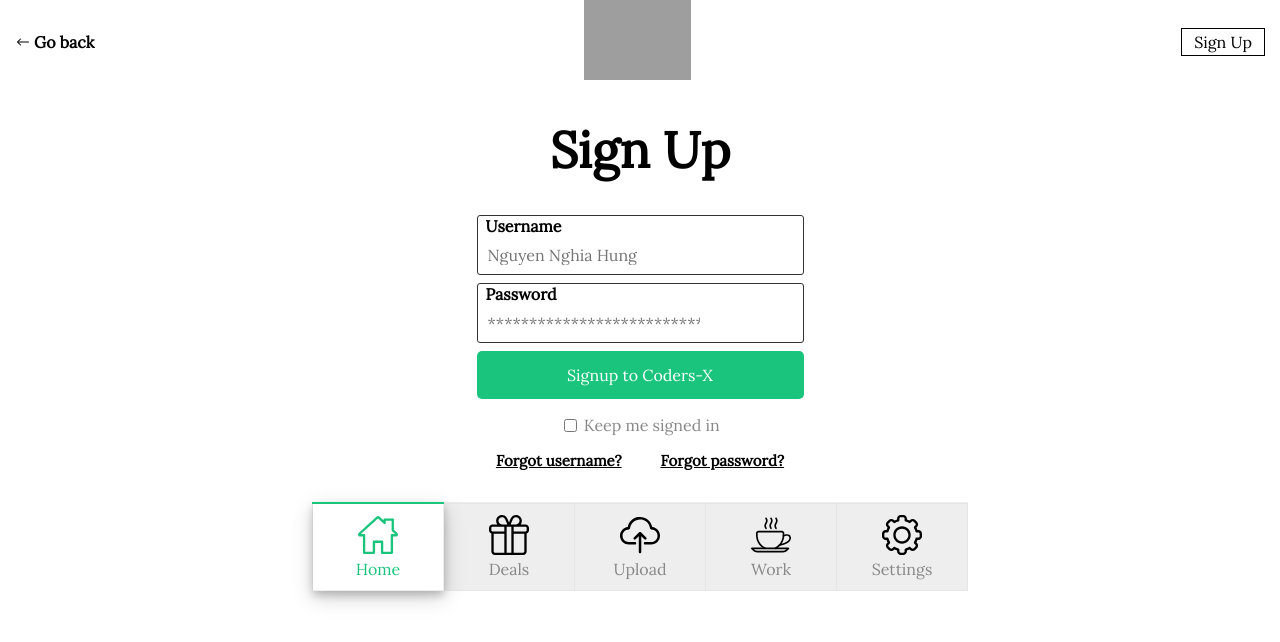
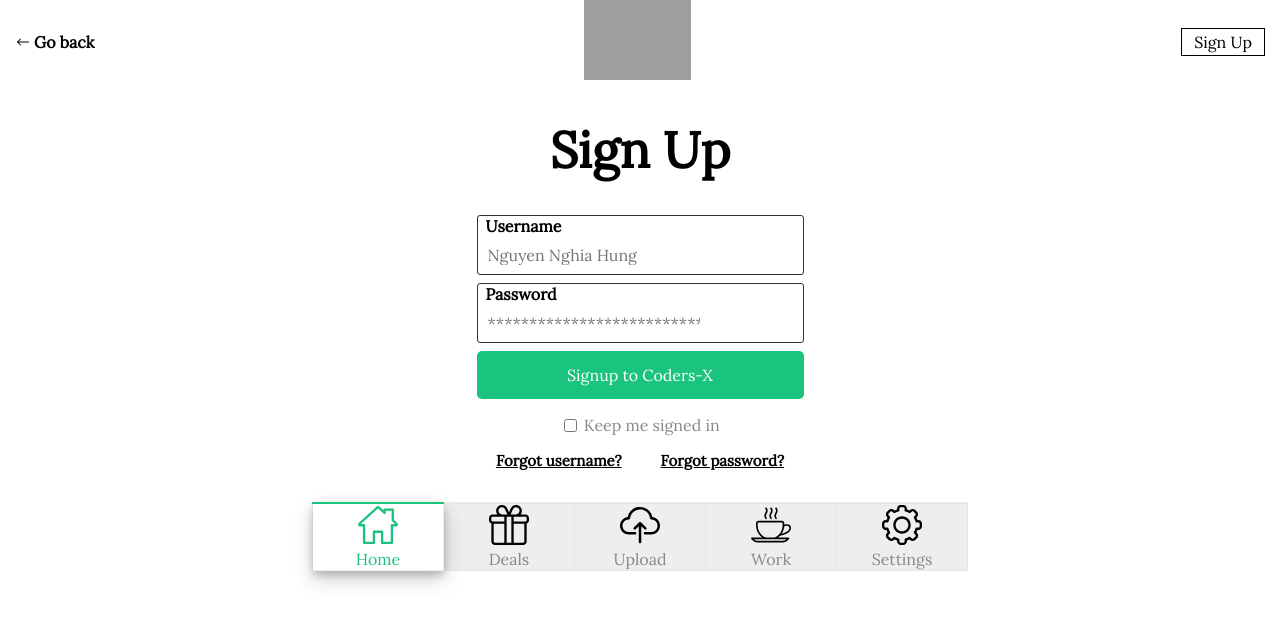
Before and after one commit to nnhunguet/codersx-react-todo-list, a React (Create React App) app: page / in a window 1280 px wide. Shown: the top 642 px of the page. Built offline with nearby package versions, Linux system fonts and the light colour scheme; grey boxes are pictures that could not be loaded.

Commit message:
Update array items

```diff
--- a/public/index.html
+++ b/public/index.html
@@ -29,6 +29,7 @@
   <body>
     <noscript>You need to enable JavaScript to run this app.</noscript>
     <div id="root"></div>
+    <div id="root2"></div>
     <!-- <div id="todo-list"></div> -->
     <!--
       This HTML file is a template.
--- a/src/App.css
+++ b/src/App.css
@@ -150,7 +150,7 @@ h1 {
 }
 
 .tab-menu {
-  margin-top: 2rem;
+  margin: 2rem 0rem;
   display: flex;
   justify-content: center;
 }
@@ -187,5 +187,5 @@ td:first-child svg, td:first-child p{
 td:first-child{
   border-top: #1bc47d solid 2px;
   background-color: white;
-  box-shadow: 0 4px 8px 0 rgba(0, 0, 0, 0.2), 0 6px 20px 0 rgba(0, 0, 0, 0.19)
+  box-shadow: 0 4px 8px 0 rgba(0, 0, 0, 0.2), 0 8px 20px 0 rgba(0, 0, 0, 0.19)
 }
--- a/src/App.js
+++ b/src/App.js
@@ -9,6 +9,28 @@ import { ReactComponent as Cloud } from './icons/cloud.svg';
 import { ReactComponent as Coffee } from './icons/coffee.svg';
 import { ReactComponent as Setting } from './icons/setting.svg';
 function App() {
+  const items = [
+    {
+      icon: <Home/>,
+      title: "Home"
+    },
+    {
+      icon:<Gift/>,
+      title:"Deals"
+    },
+    {
+      icon:<Cloud/>,
+      title:"Upload"
+    },
+    {
+      icon:<Coffee/>,
+      title:"Work"
+    },
+    {
+      icon:<Setting/>,
+      title:"Settings"
+    }
+  ]
   return (
     <div className="App">
       <header className="App-header">
@@ -32,11 +54,7 @@ function App() {
       <section className="tab-menu">
         <table className="table-menu">
           <tr>
-            <TabMenu icon={<Home/>} title="Home"/>
-            <TabMenu icon={<Gift/>} title="Deals"/>
-            <TabMenu icon={<Cloud/>} title="Upload"/>
-            <TabMenu icon={<Coffee/>} title="Work"/>
-            <TabMenu icon={<Setting/>} title="Settings"/>
+            <TabMenu items={items}/>
           </tr>
         </table>
       </section>
--- a/src/components/TabMenu.js
+++ b/src/components/TabMenu.js
@@ -1,13 +1,16 @@
 import React, { Component } from 'react';
+
+function Menu(props) {
+  console.log(1);
+  return (<td className="wrapper-tabmenu">{props.icon}<p>{props.title}</p></td>)
+}
+
 class TabMenu extends Component{
   render() {
     return (
-      <td>
-        <div className="wrapper-tabmenu">
-          {this.props.icon}
-          <p>{this.props.title}</p>
-        </div>
-      </td>
+      this.props.items.map(item => {
+        return Menu(item)
+      })
     )
   }
 }
```
Also changed, not shown: src/index.js (+11 -0 lines).
